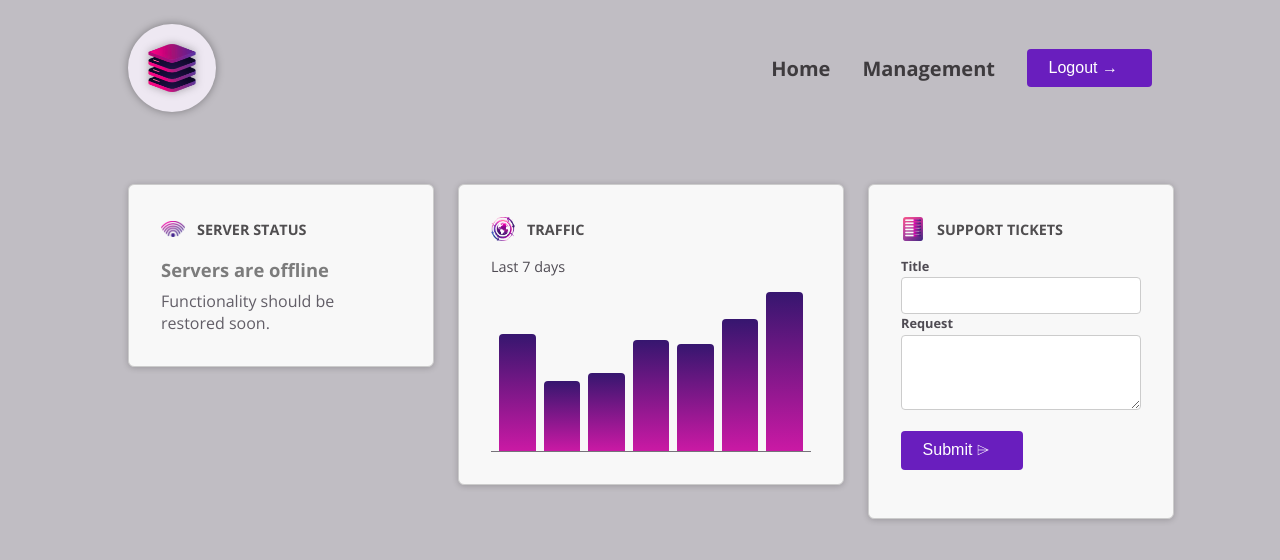
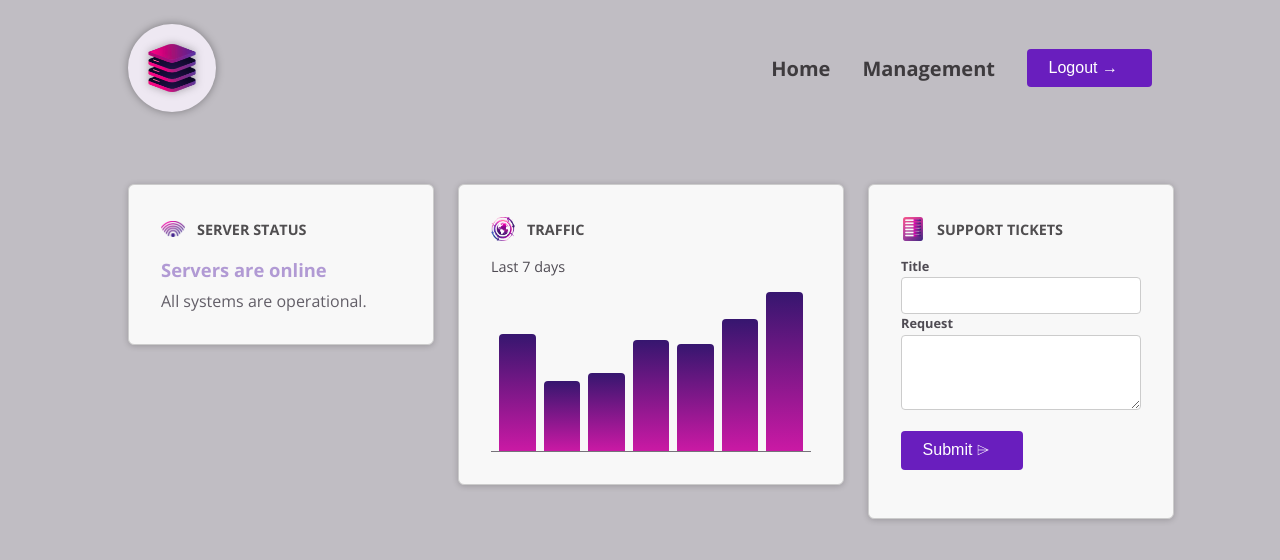
Before and after one commit to guy-ar/04-starting-project, an Angular app: page / in a window 1280 px wide. Shown: the top 560 px of the page. Built offline with nearby package versions, Linux system fonts and the light colour scheme.

Commit message:
chapter 6 section 118 - adding class binding to several classes conditionalyy using object

```diff
--- a/src/app/app.component.ts
+++ b/src/app/app.component.ts
@@ -13,6 +13,6 @@
 })
 export class AppComponent {
 
-  //currentStatus = 'online';
-  currentStatus = 'offline';
+  currentStatus = 'online';
+  //currentStatus = 'offline';
 }
--- a/src/app/components/dashboard/servers/servers.component.html
+++ b/src/app/components/dashboard/servers/servers.component.html
@@ -1,5 +1,10 @@
 
-<div [class.status]="currentStatus() === 'offline'">
+<div [class]="{
+  status: true,
+  'status-online': currentStatus() === 'online',
+  'status-offline': currentStatus() === 'offline',
+  'status-unknown': currentStatus() === 'unknown',
+  }">
   @if (currentStatus() === 'online') {
     <p>Servers are online</p>
     <p>All systems are operational.</p>
```
